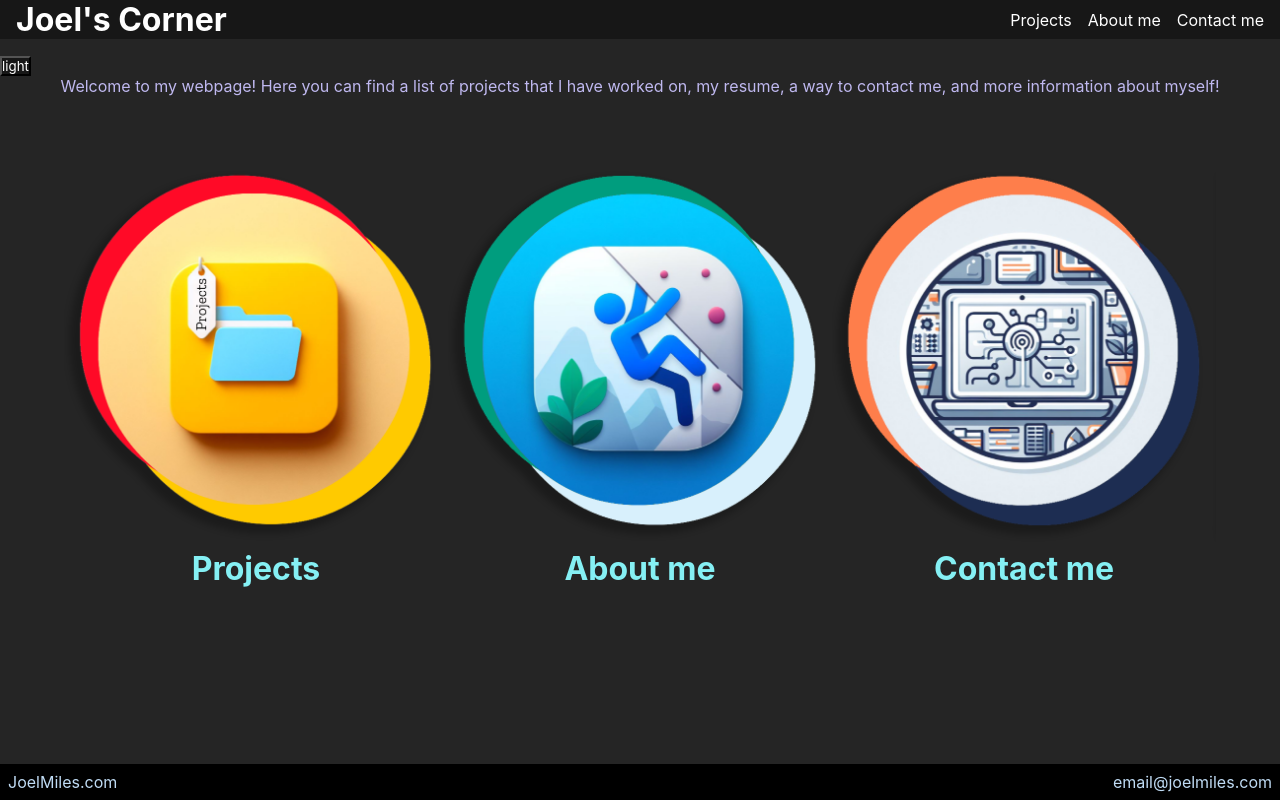
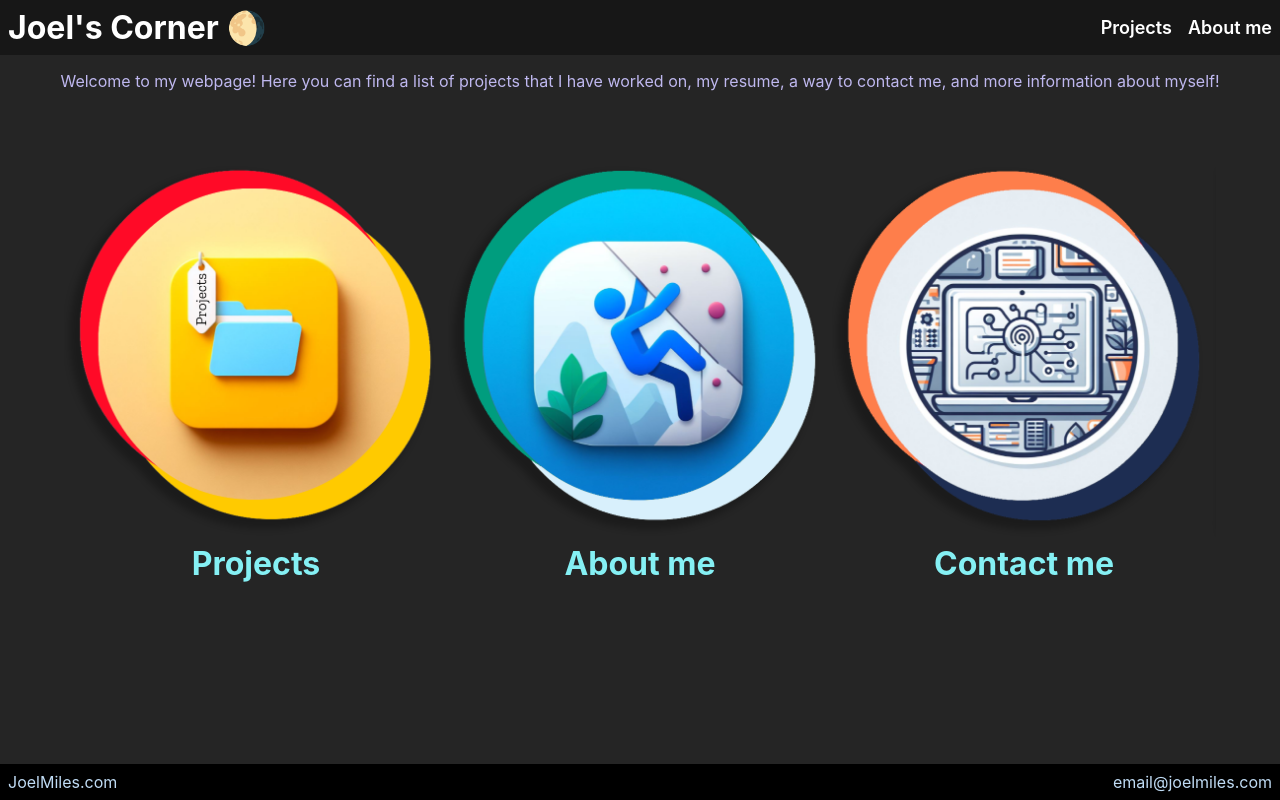
Before and after one commit to Neeblue/joels-corner, a React (Create React App) app: page / in a window 1280 px wide. Built offline with nearby package versions, Linux system fonts and the light colour scheme.

Commit message:
Added moon to show theme

```diff
--- a/src/App.js
+++ b/src/App.js
@@ -18,7 +18,6 @@ export default function App() {
         <ThemeProvider>
           <header className="sticky">
             <Navbar />
-            <ToggleTheme />
           </header>
           <main>
             <ScrollToTopWrapper>
--- a/src/components/Navbar.css
+++ b/src/components/Navbar.css
@@ -28,6 +28,8 @@
     list-style: none;
     display: flex;
     gap: 1rem;
+    font-weight: 600;
+    font-size: large;
 }
 
 .nav a:active {
--- a/src/components/Navbar.tsx
+++ b/src/components/Navbar.tsx
@@ -2,16 +2,20 @@ import './Navbar.css';
 import React, { Link } from 'react-router-dom';
 import { ThemeContext } from '../contexts/ThemeContext';
 import { useContext } from 'react';
+import ToggleTheme from './ToggleTheme';
 
 export default function Navbar() {
     const theme = useContext(ThemeContext);
     return (
-        <nav className="nav" style={theme.theme}>
-            <Link to="/" className="site-title">Joel's Corner</Link>
+        <nav className="nav" style={{...theme.theme, padding:"0.5rem"}}>
+            <div style={{display: "flex", flexDirection: "row", gap: "0.5rem"}}>
+                <Link to="/" className="site-title">Joel's Corner</Link>
+                <ToggleTheme />
+            </div>
             <ul>
                 <li><Link to="/projects">Projects</Link></li>
                 <li><Link to="/about">About me</Link></li>
-                <li><Link to="/contact">Contact me</Link></li>
+                {/* <li><Link to="/contact">Contact me</Link></li> */}
             </ul>
         </nav>
     )
--- a/src/components/ToggleTheme.tsx
+++ b/src/components/ToggleTheme.tsx
@@ -6,8 +6,8 @@ export default function ToggleTheme() {
   const theme = useContext(ThemeContext);
 
   return (
-    <button onClick={theme.toggleTheme} style={theme.theme}>
-      {theme?.theme ? 'light' : 'Dark'}
+    <button onClick={theme.toggleTheme} style={{ ...theme.theme, fontSize: '2rem', border: 'none', background: 'none' }}>
+      {theme.theme.color === '#fff' ? '🌖' : '🌑'}
     </button>
   );
 };
--- a/src/contexts/ThemeContext.tsx
+++ b/src/contexts/ThemeContext.tsx
@@ -1,9 +1,5 @@
 import React, { createContext, useState, FC } from 'react';
-
-interface Theme {
-  background: string;
-  color: string;
-}
+import { Theme, themeOptions } from '../types';
 
 interface ThemeContextProps {
   theme: Theme;
@@ -15,12 +11,11 @@ const themes = {
   dark: { background: "#171717", color: "#fff" }
 };
 
-type ThemeName = 'dark' | 'light';
 
 export const ThemeContext = createContext<ThemeContextProps>({ theme: themes.dark, toggleTheme: () => {} });
 
 export const ThemeProvider: FC<{ children: React.ReactNode }> = ({ children }) => {
-  const [theme, setTheme] = useState<ThemeName>("dark");
+  const [theme, setTheme] = useState<themeOptions>("dark");
 
   function toggleTheme() {
     setTheme(theme === 'dark' ? 'light' : 'dark');
--- /dev/null
+++ b/src/types.ts
@@ -0,0 +1,6 @@
+export type themeOptions = 'dark' | 'light';
+
+export type Theme = {
+    background: string;
+    color: string;
+  }
```
